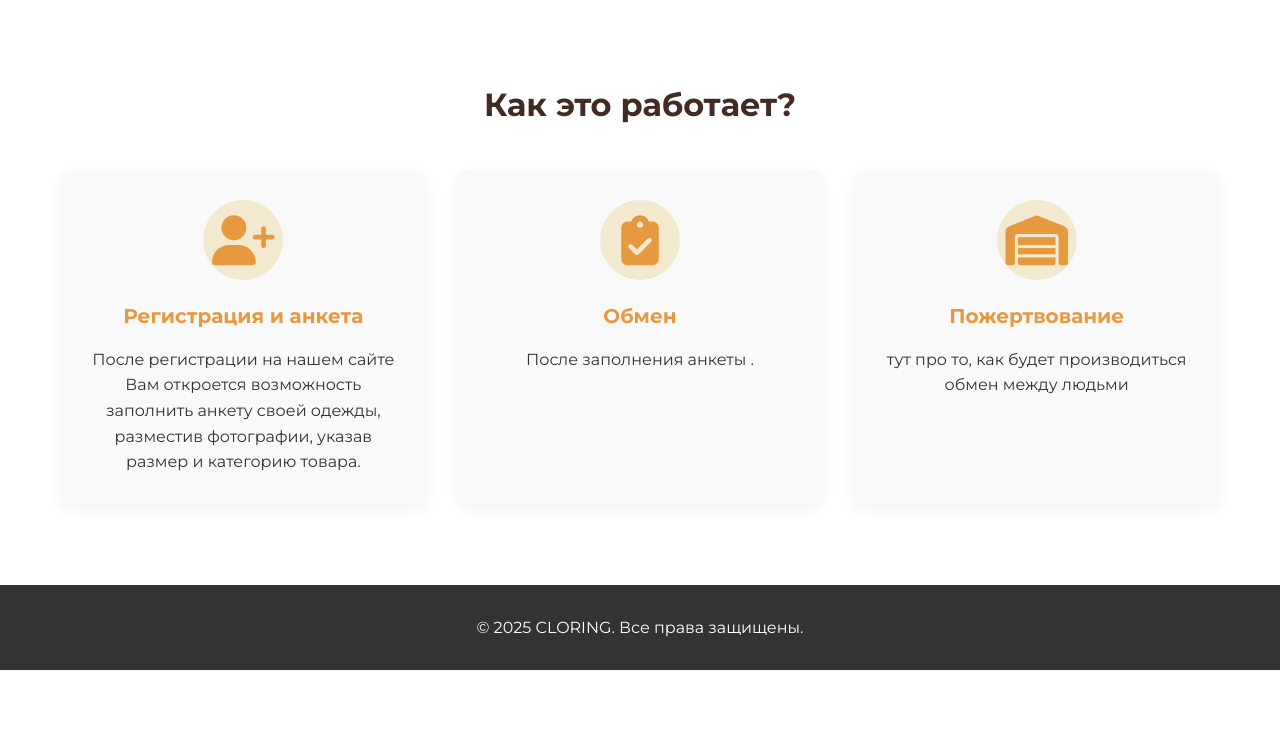
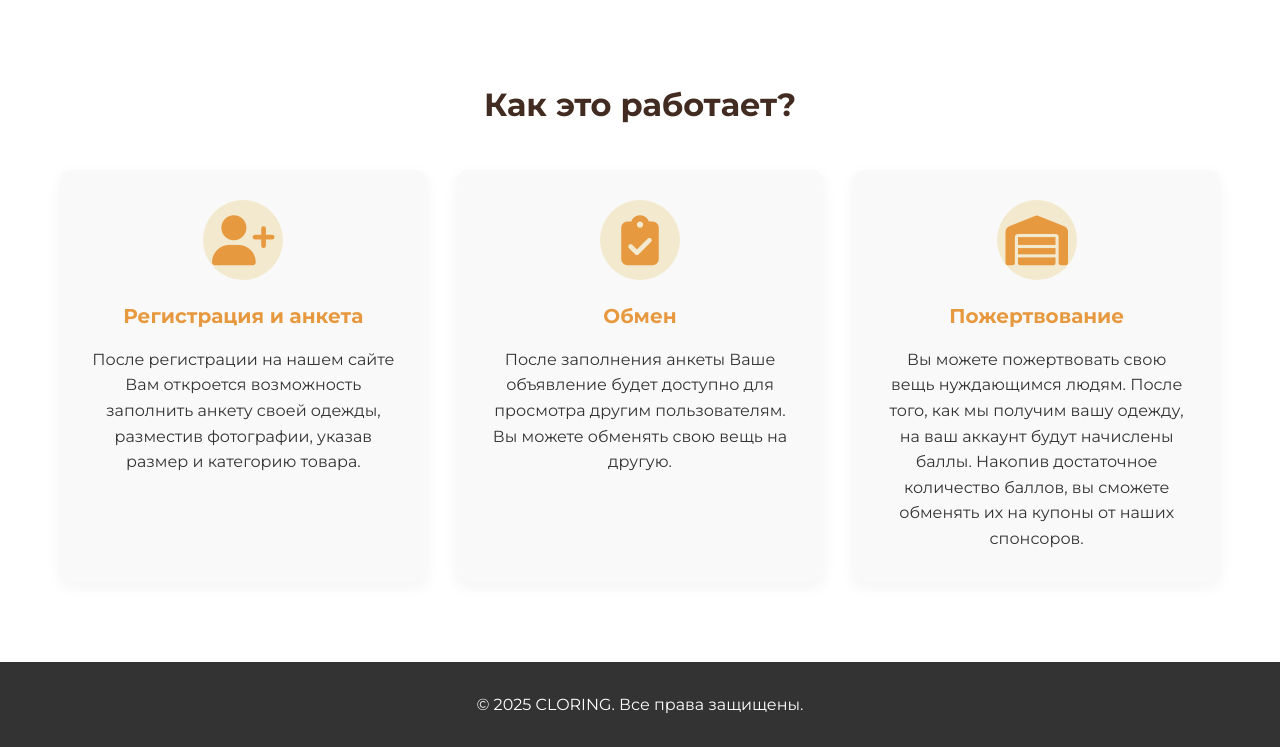
Before and after one commit to MK-PIG/CLORING-WEB, a Python web app: template templates/main.html in a window 1280 px wide. Shown: the part 657-1404 px from the top of the page. Before the commit the page ends 1327 px from the top, so only its background shows below. Run offline with Jinja, Linux system fonts and the light colour scheme; the template is opened without the code that fills it, so the values that code supplies are empty.

Commit message:
Added pictures that we use in README.md to "uploads" and fixed some in html files. Updated README.md

```diff
--- a/templates/main.html
+++ b/templates/main.html
@@ -470,7 +470,8 @@
                     <i class="fas fa-clipboard-check"></i>
                 </div>
                 <h3>Обмен</h3>
-                <p>После заполнения анкеты .</p>
+                <p>После заполнения анкеты Ваше объявление будет доступно для просмотра другим пользователям.
+                    Вы можете обменять свою вещь на другую.</p>
             </div>
 
             <div class="description-card">
@@ -478,7 +479,8 @@
                     <i class="fas fa-warehouse"></i>
                 </div>
                 <h3>Пожертвование</h3>
-                <p>тут про то, как будет производиться обмен между людьми</p>
+                <p>Вы можете пожертвовать свою вещь нуждающимся людям. После того, как мы получим вашу одежду, на ваш аккаунт будут начислены баллы.
+                    Накопив достаточное количество баллов, вы сможете обменять их на купоны от наших спонсоров.</p>
             </div>
         </div>
     </section>
--- a/templates/user_account.html
+++ b/templates/user_account.html
@@ -675,7 +675,7 @@
                         </div>
                         <div class="stat-info">
                             <div class="stat-label">Ваши баллы</div>
-                            <p style="font-size: 12px; color: #999; margin-top: 5px;">Осталось до получения купона:</p>
+                            <p style="font-size: 12px; color: #999; margin-top: 5px;">Осталось до получения купона: 100</p>
                             <div
                                 style="width: 100%; max-width: 700px; height: 25px; background-color: #e0e0e0; border-radius: 12px; margin-top: 10px; overflow: hidden;">
                                 <div
```
Also changed, not shown: README.md, uploads/cloring_1_for_readme.jpg (renamed from src/cloring_1_for_readme.jpg), uploads/cloring_2_for_readme.jpg (renamed from src/cloring_2_for_readme.jpg), uploads/cloring_3_for_readme.jpg (renamed from src/cloring_3_for_readme.jpg).
